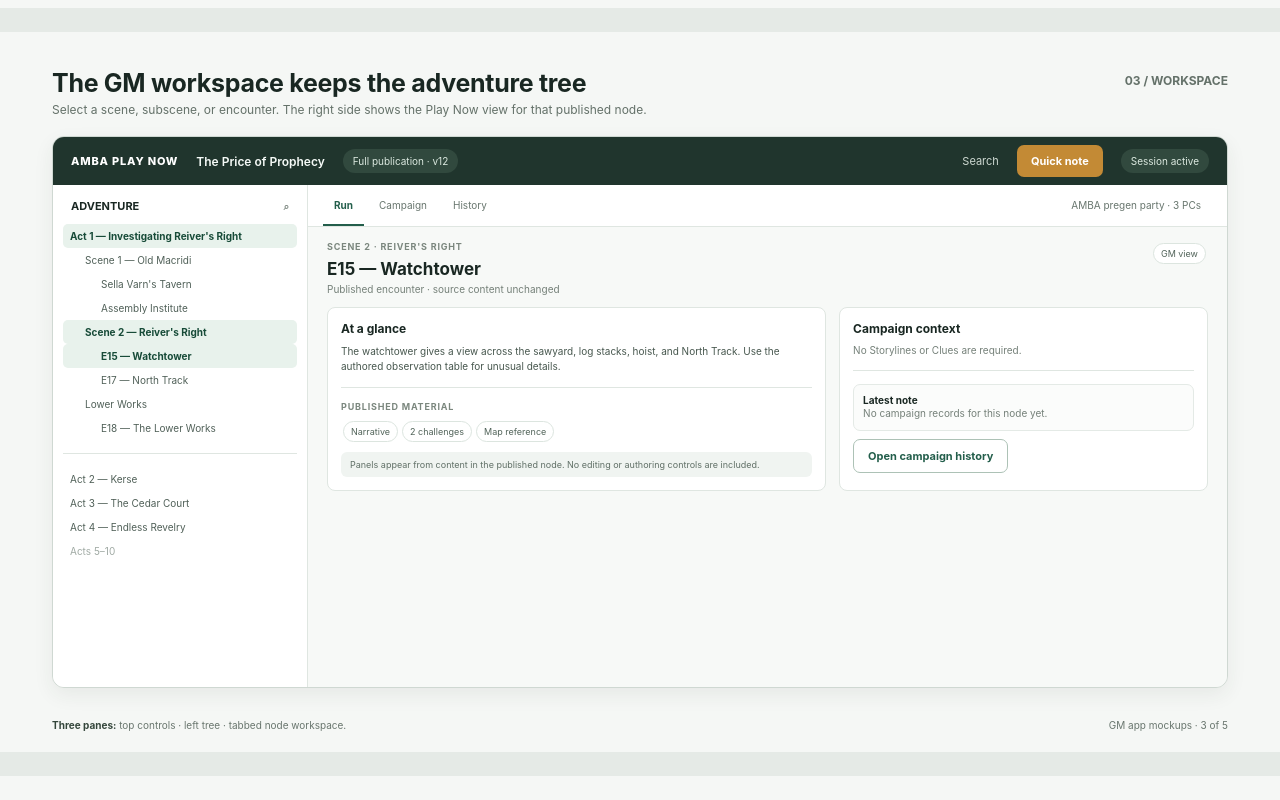
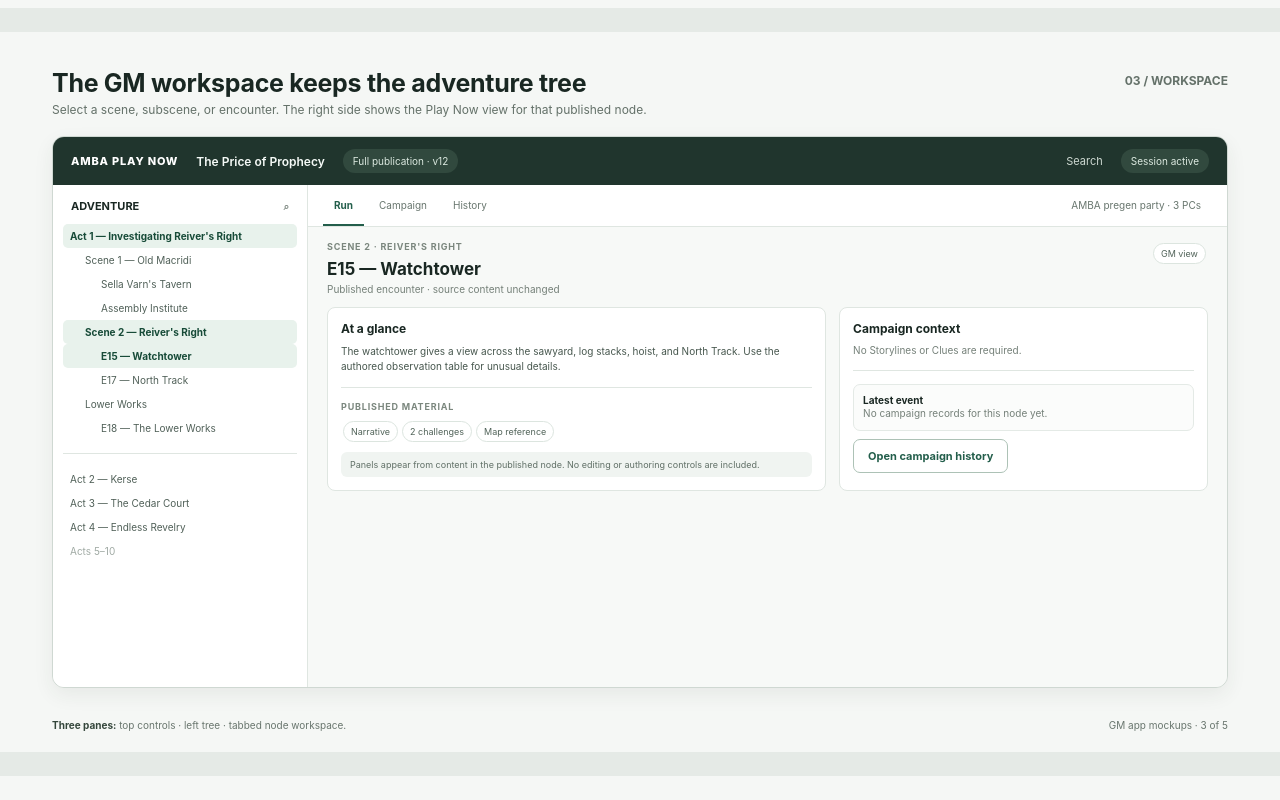
Before and after one commit to edmund-landgraf/Amba-GM, a website: page docs/play-now-mockups.html in a window 1280 px wide. Shown: the part 1480-2280 px from the top of the page. Drawn offline with Linux system fonts and the light colour scheme.

Commit message:
docs: enforce button-only GM runtime

```diff
--- a/docs/play-now-mockups.html
+++ b/docs/play-now-mockups.html
@@ -141,7 +141,7 @@ html,body{margin:0;background:#e5eae6;color:var(--ink);font-family:Inter,"Segoe
 <section class="slide">
   <div class="headline"><div><h1>The GM workspace keeps the adventure tree</h1><p>Select a scene, subscene, or encounter. The right side shows the Play Now view for that published node.</p></div><div class="num">03 / WORKSPACE</div></div>
   <div class="browser">
-    <div class="appbar"><span class="brand">AMBA PLAY NOW</span><span class="apname">The Price of Prophecy</span><span class="pill">Full publication · v12</span><span class="flex"></span><span class="toplink">Search</span><span class="button gold">Quick note</span><span class="pill">Session active</span></div>
+    <div class="appbar"><span class="brand">AMBA PLAY NOW</span><span class="apname">The Price of Prophecy</span><span class="pill">Full publication · v12</span><span class="flex"></span><span class="toplink">Search</span><span class="pill">Session active</span></div>
     <div class="shell">
       <div class="tree"><div class="treetop"><span>ADVENTURE</span><span class="small">⌕</span></div>
         <div class="treeitem sel">Act 1 — Investigating Reiver's Right</div>
@@ -161,7 +161,7 @@ html,body{margin:0;background:#e5eae6;color:var(--ink);font-family:Inter,"Segoe
         <div class="nodehead"><div><div class="label">Scene 2 · Reiver's Right</div><h2>E15 — Watchtower</h2><div class="small">Published encounter · source content unchanged</div></div><span class="chip">GM view</span></div>
         <div class="nodebody">
           <div class="readpanel"><h3>At a glance</h3><p>The watchtower gives a view across the sawyard, log stacks, hoist, and North Track. Use the authored observation table for unusual details.</p><div class="rule"></div><div class="label">Published material</div><span class="chip">Narrative</span><span class="chip">2 challenges</span><span class="chip">Map reference</span><div class="notice">Panels appear from content in the published node. No editing or authoring controls are included.</div></div>
-          <div class="actionpanel"><h3>Campaign context</h3><div class="small">No Storylines or Clues are required.</div><div class="rule"></div><div class="action"><div class="actiontitle">Latest note</div><div class="small">No campaign records for this node yet.</div></div><div class="button light">Open campaign history</div></div>
+          <div class="actionpanel"><h3>Campaign context</h3><div class="small">No Storylines or Clues are required.</div><div class="rule"></div><div class="action"><div class="actiontitle">Latest event</div><div class="small">No campaign records for this node yet.</div></div><div class="button light">Open campaign history</div></div>
         </div>
       </div>
     </div>
@@ -220,7 +220,7 @@ html,body{margin:0;background:#e5eae6;color:var(--ink);font-family:Inter,"Segoe
         <div class="nodehead"><div><div class="label">Campaign view · same published node IDs</div><h2>Locations and game history</h2></div><span class="chip">GM-only records</span></div>
         <div class="nodebody">
           <div class="readpanel"><div class="row" style="justify-content:space-between"><h3>Reiver's Right</h3><span class="chip">Location</span></div><p class="small">Published material connected to this place, grouped for quick reference. Each card opens its original tree node.</p><div class="place"><strong>E15 — Watchtower</strong><div class="small">Scene 2 · Observation checks · 1 recorded discovery</div></div><div class="place"><strong>E17 — North Track</strong><div class="small">Scene 2 · Route narrative · No campaign record yet</div></div><div class="place"><strong>Lower Works</strong><div class="small">Sub-location · E18 and published references</div></div><div class="notice">Location view reorganizes navigation only; it does not move or copy adventure nodes.</div></div>
-          <div class="actionpanel"><h3>Recent campaign history</h3><div class="timeline"><div class="event"><strong>E15 · Trail identified</strong><p>Perception DC 16 · Success · Saved by GM</p></div><div class="event"><strong>Sella's Tavern · Cargo disclosed</strong><p>GM note · Linked to original scene</p></div><div class="event"><strong>Party roster imported</strong><p>AMBA pregens · 3 PCs</p></div></div><div class="rule"></div><div class="label">Optional published context</div><span class="chip">Storylines · 2</span><span class="chip">Clues · 5</span><div class="small">If none are published, these filters disappear; tree, search, notes, and history remain.</div></div>
+          <div class="actionpanel"><h3>Recent campaign history</h3><div class="timeline"><div class="event"><strong>E15 · Trail identified</strong><p>Perception DC 16 · Success · Saved by GM</p></div><div class="event"><strong>Sella's Tavern · Cargo disclosed</strong><p>Event · Linked to original scene</p></div><div class="event"><strong>Party roster imported</strong><p>AMBA pregens · 3 PCs</p></div></div><div class="rule"></div><div class="label">Optional published context</div><span class="chip">Storylines · 2</span><span class="chip">Clues · 5</span><div class="small">If none are published, these filters disappear; tree, search, notes, and history remain.</div></div>
         </div>
       </div>
     </div>
```
